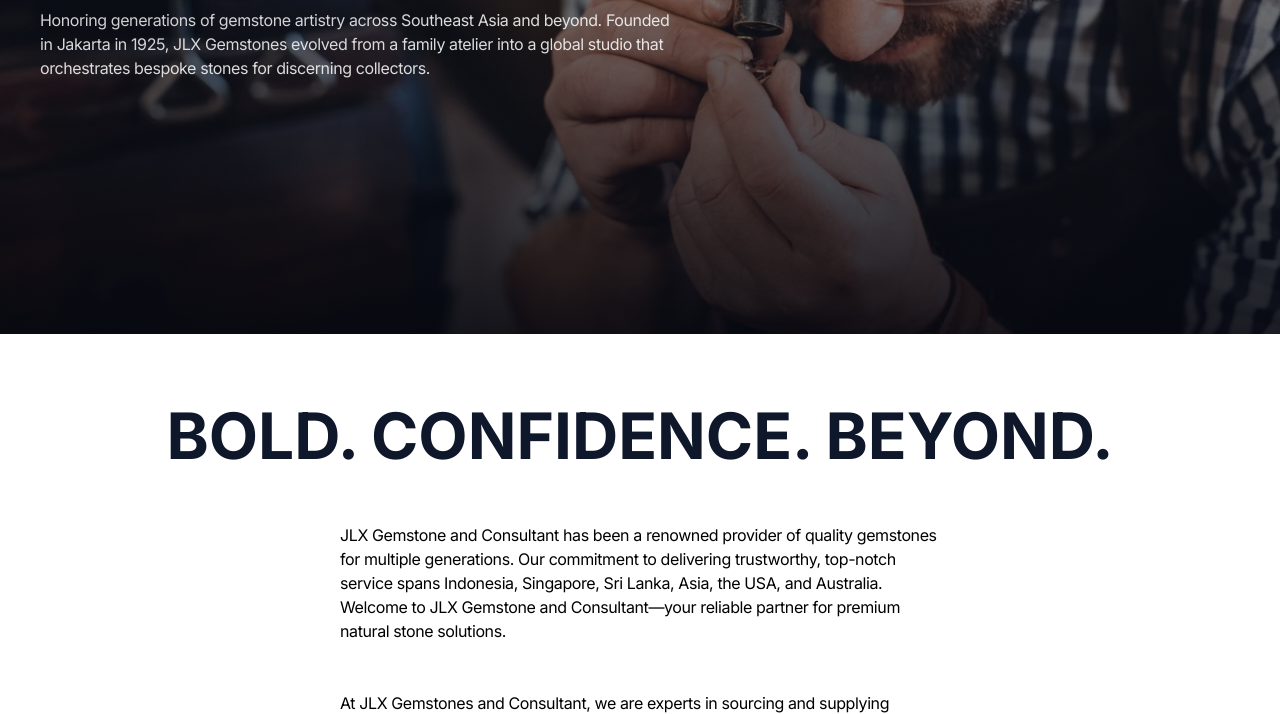
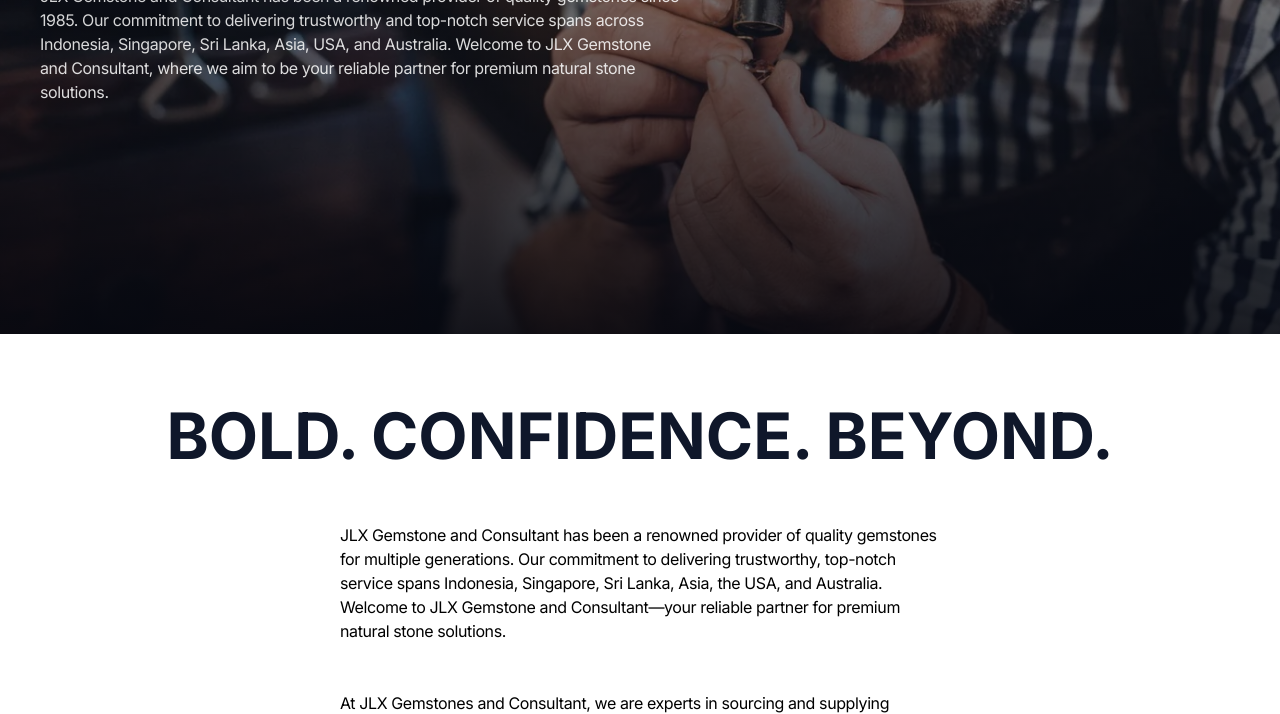
Before and after one commit to incogni100x/jlxgemstones, a website built with Vite: page about.html in a window 1280 px wide. Shown: the part 386-1100 px from the top of the page. Built offline with nearby package versions, Linux system fonts and the light colour scheme; some packages are replaced by stand-ins of ours; no server answers; the database is empty; a web font is replaced by a local one.

Commit message:
feat: initial commit

```diff
--- a/about.html
+++ b/about.html
@@ -277,7 +277,7 @@
               About Us
             </h1>
             <p class="text-[16px] font-normal leading-[24px] tracking-[-0.4px] text-white/85">
-              Honoring generations of gemstone artistry across Southeast Asia and beyond. Founded in Jakarta in 1925, JLX Gemstones evolved from a family atelier into a global studio that orchestrates bespoke stones for discerning collectors.
+              JLX Gemstone and Consultant has been a renowned provider of quality gemstones since 1985. Our commitment to delivering trustworthy and top-notch service spans across Indonesia, Singapore, Sri Lanka, Asia, USA, and Australia. Welcome to JLX Gemstone and Consultant, where we aim to be your reliable partner for premium natural stone solutions.
             </p>
           </div>
         </div>
```
